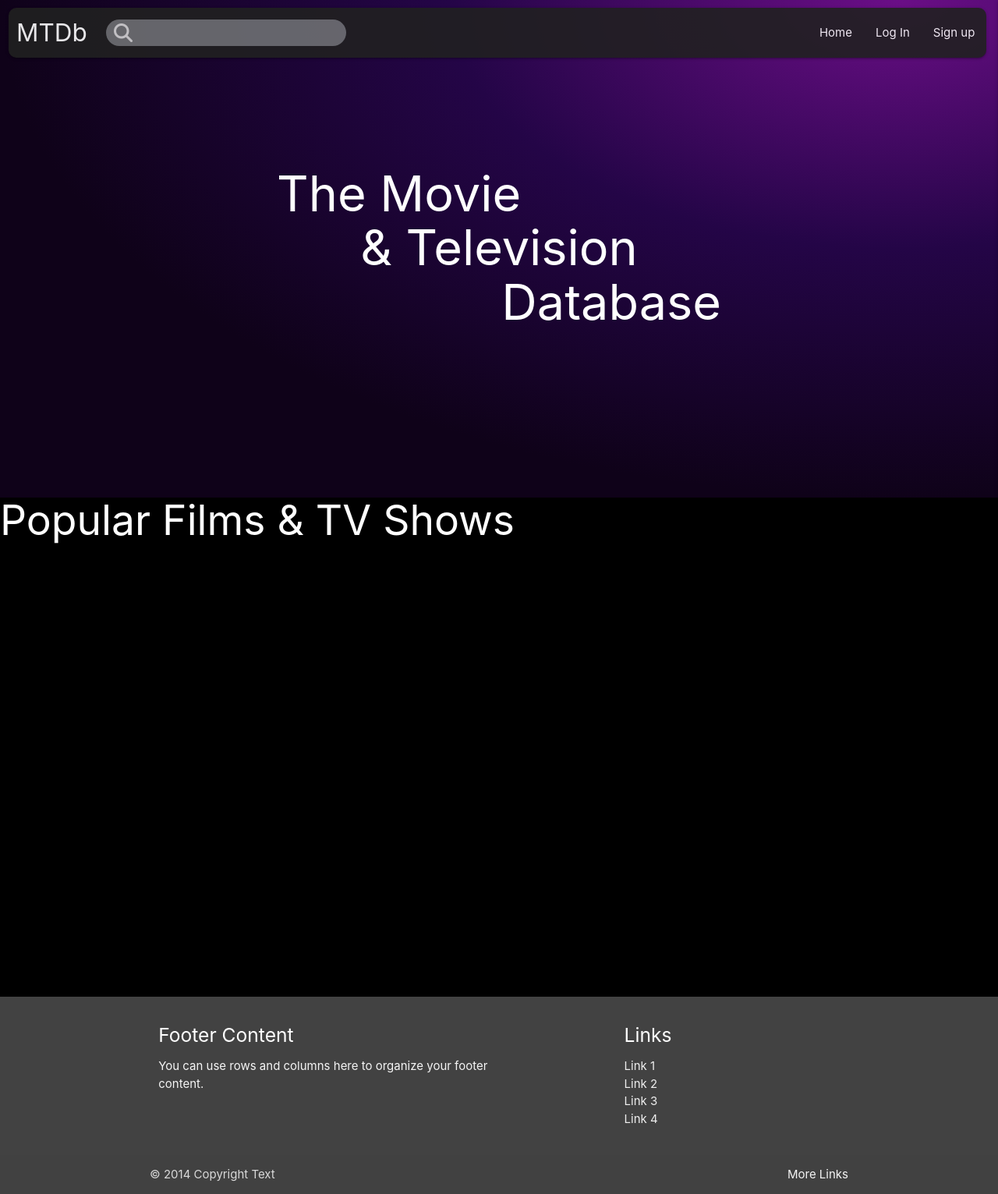
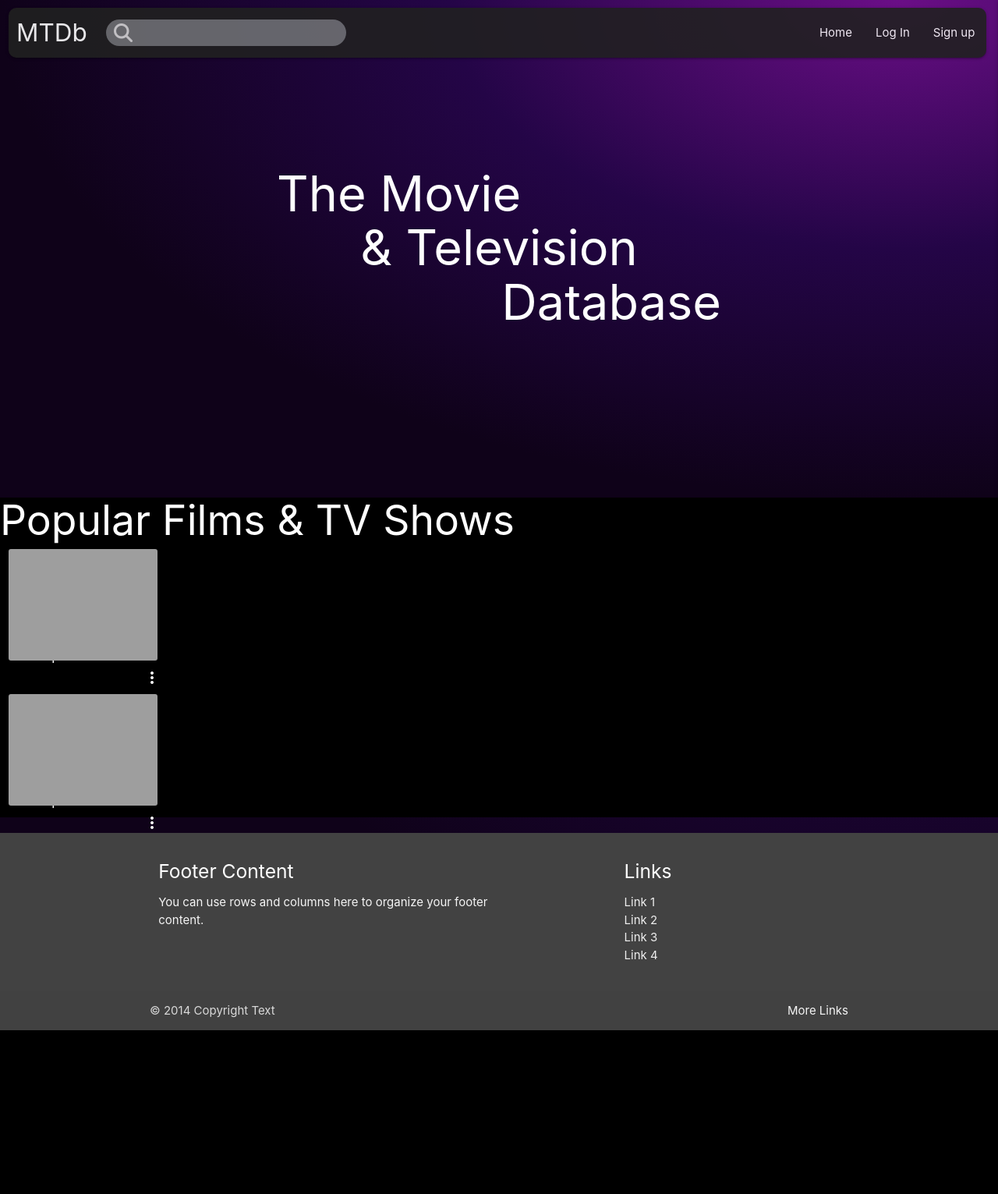
Before and after one commit to dougyb83/MTDb-Movie-Television-Database, a Flask app: template templates/home.html in a window 1280 px wide. Shown: the whole page at 78% size. After the commit the page ends 1321 px from the top, so only its background shows below. Run offline with Flask 3, Linux system fonts and the light colour scheme; the template is opened without the code that fills it: most values are stand-ins (such as "Sample title", 1, 10 or a date in 2020); some libraries are stand-ins or nearby versions; grey boxes are pictures that could not be loaded.

Commit message:
Add API data for popular section

```diff
--- a/app.py
+++ b/app.py
@@ -22,8 +22,43 @@ mongo = PyMongo(app)
 @app.route("/")
 @app.route("/home")
 def home():
-
-    return render_template("home.html")
+    # access popular movies from api
+    # store the api url with the title included
+    url = "https://api.themoviedb.org/3/movie/popular?language=en-US&page=1"
+    # api authorisation
+    api_bearer = os.environ.get("API_BEARER")
+    headers = {
+        "accept": "application/json",
+        "Authorization": f"{api_bearer}"
+        }
+    # store the url response
+    movie_response = requests.get(url, headers=headers)
+    # convert response to text
+    popular_movie_text = movie_response.text
+    # convert text to json
+    popular_movie_data = json.loads(popular_movie_text)
+    # split object in first 5 results
+    popular_movie_data = popular_movie_data["results"][0:5]
+    # access popular tv shows from api
+    # store the api url with the title included
+    url = "https://api.themoviedb.org/3/tv/popular?language=en-US&page=1"
+    # api authorisation
+    api_bearer = os.environ.get("API_BEARER")
+    headers = {
+        "accept": "application/json",
+        "Authorization": f"{api_bearer}"
+        }
+    # store the url response
+    series_response = requests.get(url, headers=headers)
+    # convert response to text
+    popular_series_text = series_response.text
+    # convert text to json
+    popular_series_data = json.loads(popular_series_text)
+    # split object in first 5 results
+    popular_series_data = popular_series_data["results"][0:5]
+    return render_template(
+        "home.html", popular_series_data=popular_series_data,
+        popular_movie_data=popular_movie_data)
 
 
 @app.route("/register", methods=["POST"])
--- a/static/css/style.css
+++ b/static/css/style.css
@@ -81,7 +81,7 @@ footer {
 }
 
 .popular {
-    height: 80vh;
+    /* height: 80vh; */
     background-color: black;
     color: white;
 }
--- a/templates/home.html
+++ b/templates/home.html
@@ -103,6 +103,50 @@
 
     <div class="popular">
         <h2>Popular Films & TV Shows</h2>
+        <div class="row">
+            {% for movie in popular_movie_data %}
+                <div class="col l2">
+                    <div class="card card-poster">
+                        <div class="card-image waves-effect waves-block waves-light">
+                            <img src="https://image.tmdb.org/t/p/w500{{ movie['poster_path'] }}" alt="">
+                        </div>
+                        <div class="card-title-container card-content">
+                            <span class="feature-title card-title activator grey-text text-lighten-4">{{ movie['original_title'] }}<i class="material-icons right">more_vert</i></span>
+                        </div>
+                        <div class="card-reveal">
+                            <span class="card-title grey-text text-darken-4">{{ movie['original_title'] }}<i class="card-close material-icons right">close</i></span>
+                            <div class="controls">
+                                <i class="fa-regular fa-circle-check"></i>
+                                <i class="fa-solid fa-pen"></i>
+                                <i class="fa-solid fa-trash"></i>
+                            </div>
+                        </div>
+                    </div>
+                </div>
+            {% endfor %}
+        </div>
+        <div class="row">
+            {% for tv_show in popular_series_data %}
+                <div class="col l2">
+                    <div class="card card-poster">
+                        <div class="card-image waves-effect waves-block waves-light">
+                            <img src="https://image.tmdb.org/t/p/w500{{ tv_show['poster_path'] }}" alt="">
+                        </div>
+                        <div class="card-title-container card-content">
+                            <span class="feature-title card-title activator grey-text text-lighten-4">{{ tv_show['name'] }}<i class="material-icons right">more_vert</i></span>
+                        </div>
+                        <div class="card-reveal">
+                            <span class="card-title grey-text text-darken-4">{{ tv_show['original_title'] }}<i class="card-close material-icons right">close</i></span>
+                            <div class="controls">
+                                <i class="fa-regular fa-circle-check"></i>
+                                <i class="fa-solid fa-pen"></i>
+                                <i class="fa-solid fa-trash"></i>
+                            </div>
+                        </div>
+                    </div>
+                </div>
+            {% endfor %}
+        </div>
     </div>
 
 
```
